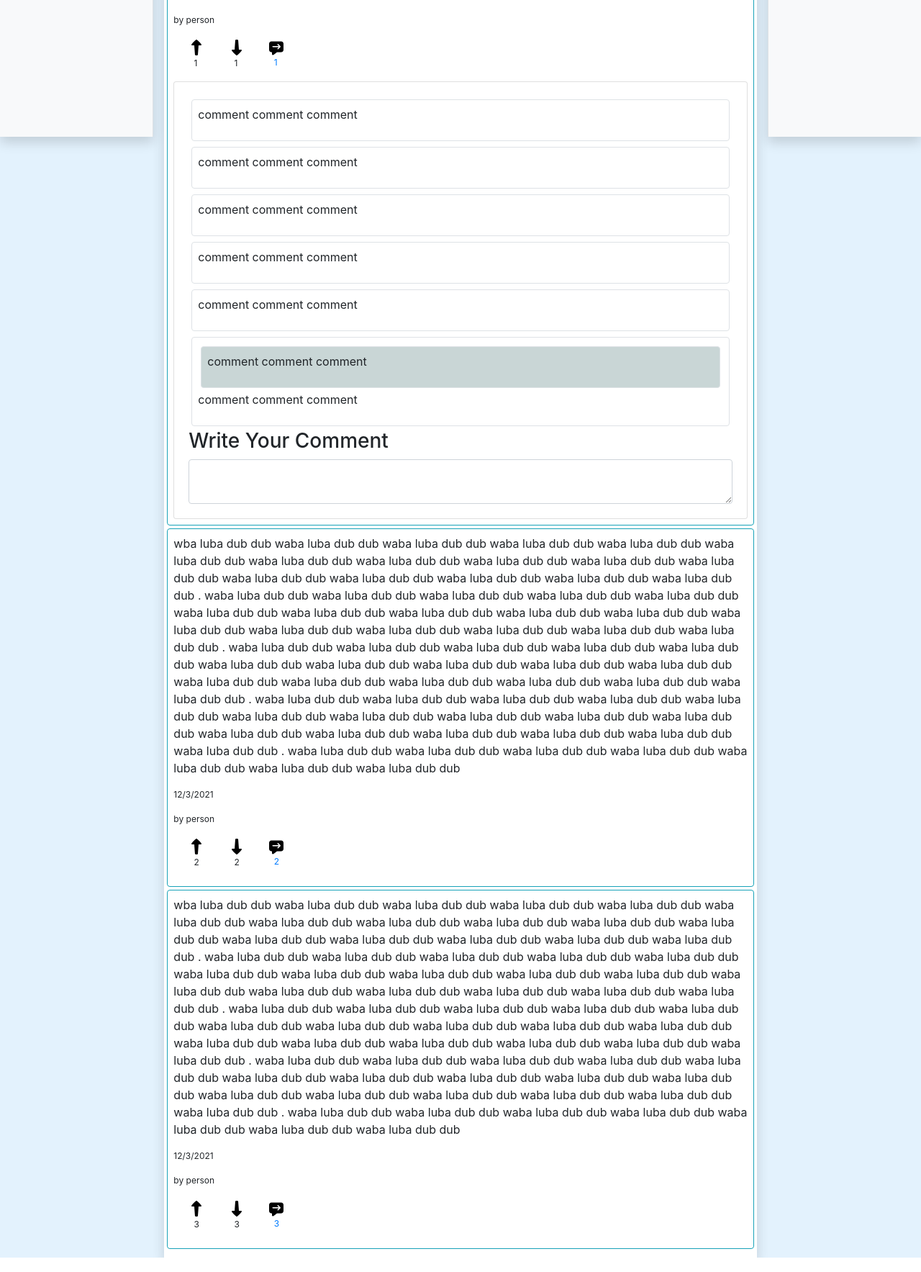
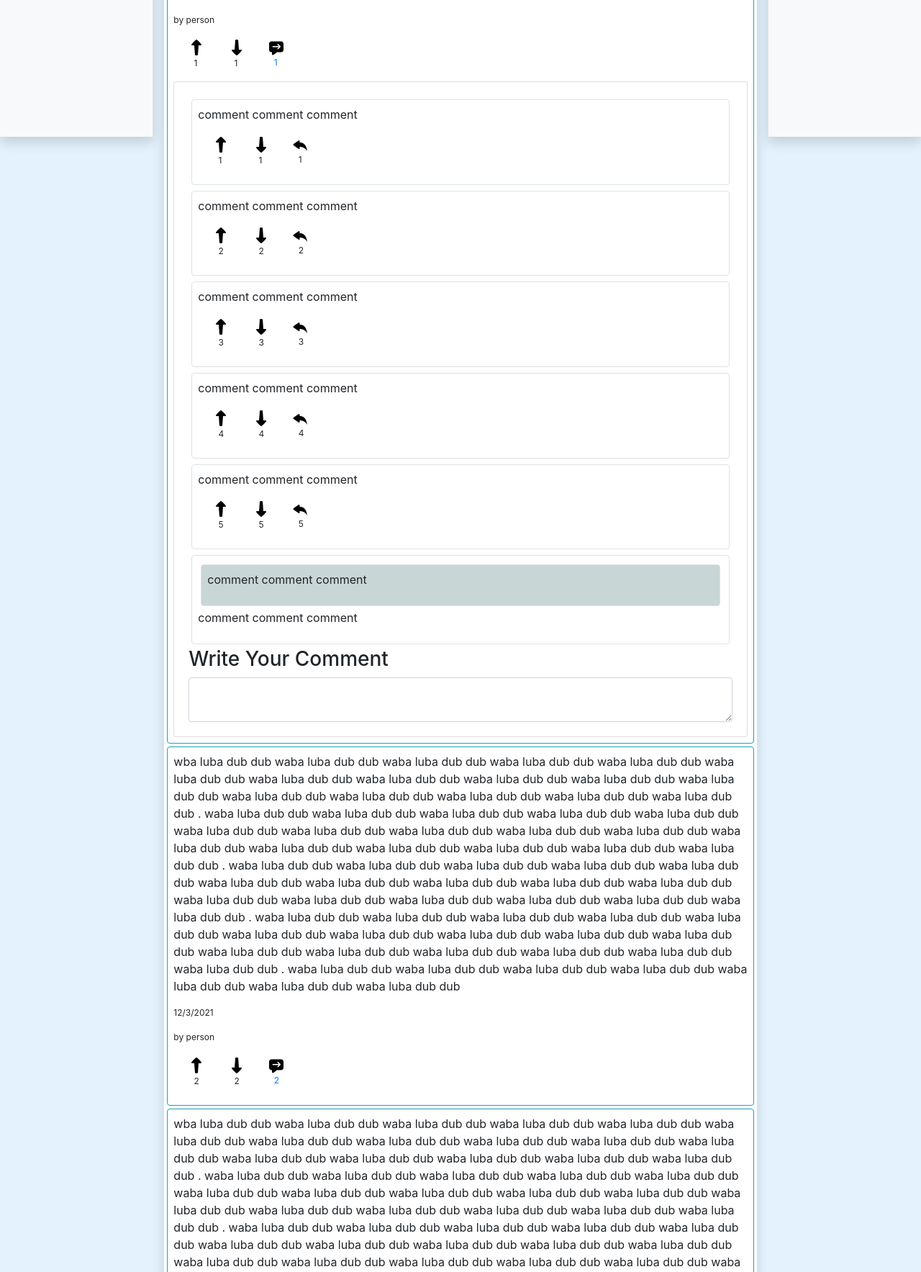
Before and after one commit to amrutsavadatti/finalYrRawFiles, a Django app: page /answers in a window 1280 px wide, after a click that opens the changed part. Shown: the part 610-2377 px from the top of the page at 72% size. Run offline with Django 3.2, Linux system fonts and the light colour scheme; some libraries are stand-ins or nearby versions.

Commit message:
midTermEval2

```diff
--- a/askIt/askIt/static/styles.css
+++ b/askIt/askIt/static/styles.css
@@ -96,3 +96,7 @@
   margin-right: 17px;
   background-color: black;
 }
+
+.iconClass{
+  color: #000000;
+}
--- a/askIt/askIt/templates/answers.html
+++ b/askIt/askIt/templates/answers.html
@@ -3,6 +3,15 @@
 {% block cssStatic %}
     {% load static %}
     <link rel="stylesheet" href="{% static 'styles.css' %}">
+  	<script src="https://ajax.googleapis.com/ajax/libs/jquery/3.5.1/jquery.min.js"></script>
+
+  	<script>
+		$(document).ready(function(){
+		$("#a").click(function(){
+                $('#replyModal').modal('show')
+			});
+		});
+	</script>
 {% endblock cssStatic %}
 
 {% block post1 %}
@@ -62,6 +71,49 @@
                                         <p>
                                             comment comment comment
                                         </p>
+                                        <div class="row mx-1">
+                                            <div class="col-md-auto" style="background-color:white">
+                                            <img src="{% static 'upvote.png' %}">
+                                            <p style="font-size:12px;padding-left:35%">{{i}}</p>
+                                            </div>
+                                            <div class="col-md-auto" style="background-color:white">
+                                            <img src="{% static 'downvote.png' %}">
+                                            <p style="font-size:12px;padding-left:35%">{{i}}</p>
+                                            </div>
+                                            <div class="col-md-auto" style="background-color:white">
+                                                <a data-toggle="modal" id="a" role="button" aria-expanded="false" aria-controls="collapseExample">
+                                                    <svg xmlns="http://www.w3.org/2000/svg" width="24" height="24" fill="#000000" class="feather feather-reply-fill iconClass" viewBox="0 0 16 16">
+                                                    <path d="M5.921 11.9 1.353 8.62a.719.719 0 0 1 0-1.238L5.921 4.1A.716.716 0 0 1 7 4.719V6c1.5 0 6 0 7 8-2.5-4.5-7-4-7-4v1.281c0 .56-.606.898-1.079.62z"/>
+                                                    </svg>
+                                                    <p style="font-size:12px;padding-left:35%">{{i}}</p>
+                                                </a>
+                                            </div>
+
+                                        {% comment %} modal body {% endcomment %}
+                                            <div class="modal fade" id="replyModal" tabindex="-1" role="dialog" aria-labelledby="exampleModalCenterTitle" aria-hidden="true">
+                                            <div class="modal-dialog modal-dialog-centered" role="document">
+                                                <div class="modal-content">
+                                                <div class="modal-header">
+                                                    <h5 class="modal-title" id="exampleModalCenterTitle">Ask</h5>
+                                                    <button type="button" class="close" data-dismiss="modal" aria-label="Close">
+                                                    <span aria-hidden="true">&times;</span>
+                                                    </button>
+                                                </div>
+
+                                                <div class="modal-body">
+                                                    <textarea id="myText" class="form-control" aria-label="With textarea" placeholder="Put Your Questions here"></textarea>
+                                                </div>
+
+                                                <div class="modal-footer">
+
+                                                    <button id="sendToProfanityCheck" type="button" class="btn btn-primary">Post</button>
+                                                </div>
+                                                </div>
+                                            </div>
+                                            </div>
+
+
+                                        </div>
                                     </div>
                                     {% endfor %}
                                     <div class="border rounded m-1 p-2 ">
```
